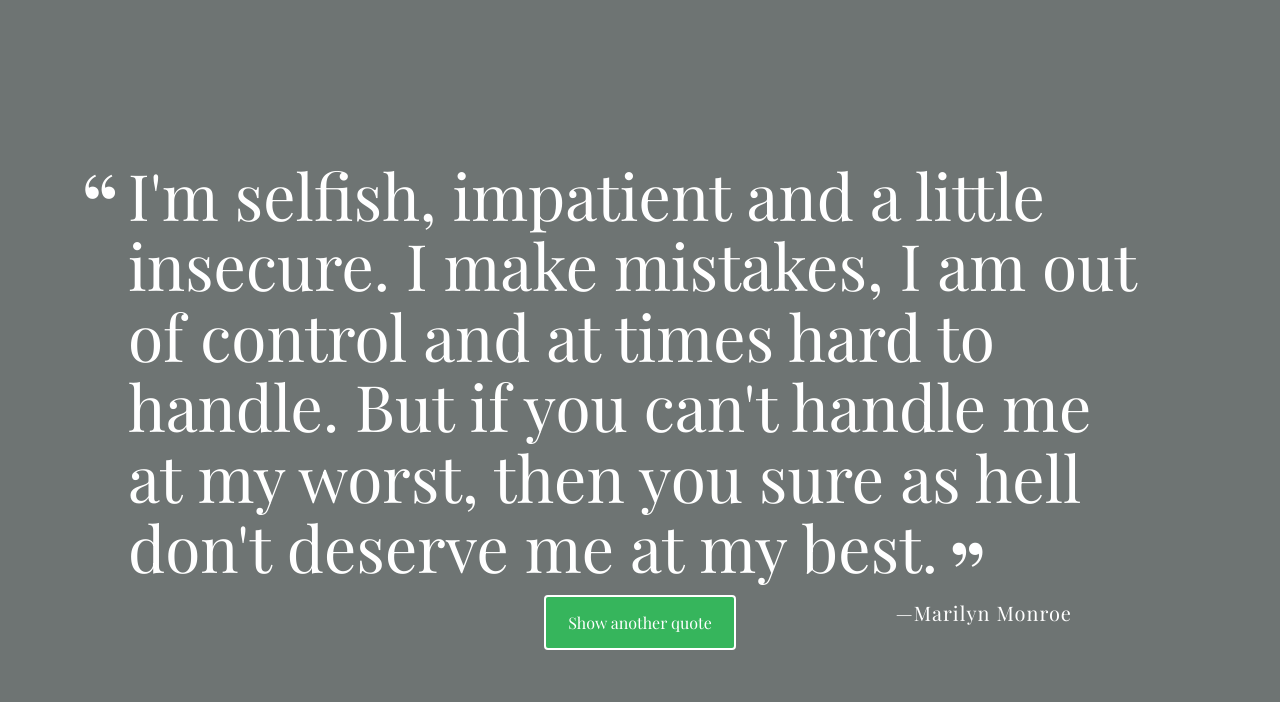
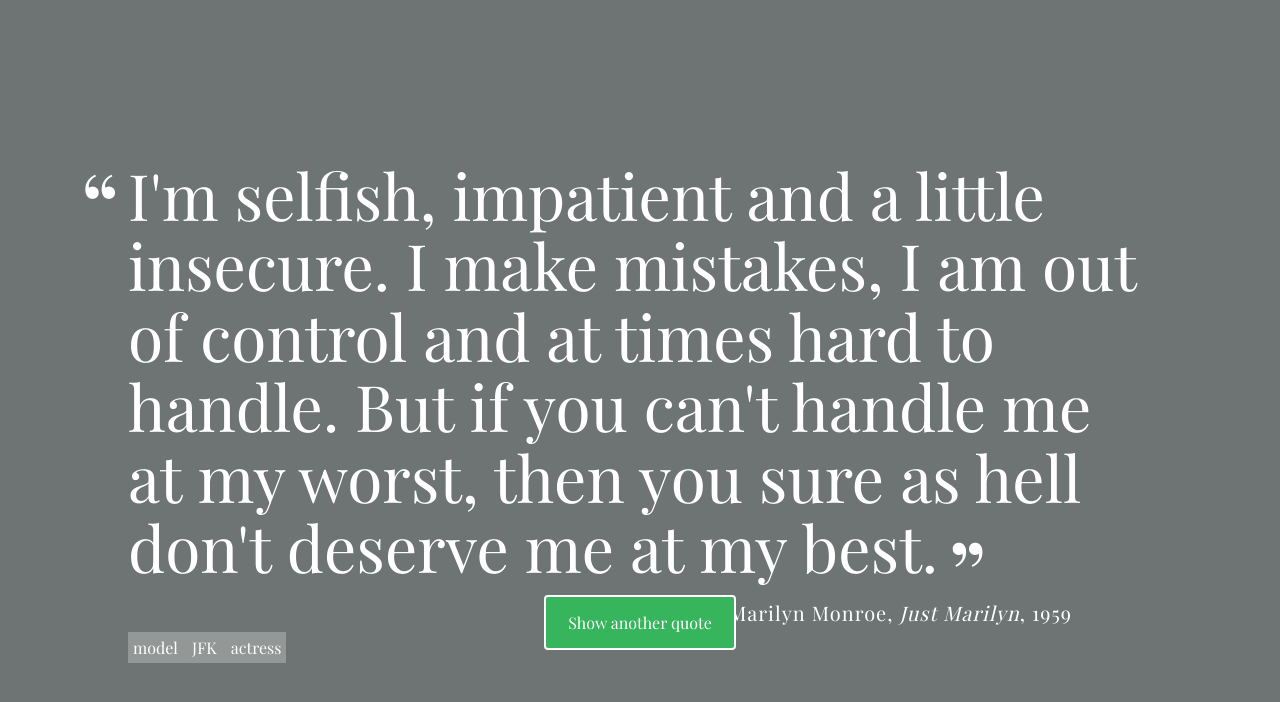
Before and after one commit to eliteclientele/techdegree-project-01, a plain HTML site: page index.html in a window 1280 px wide. Both pictures are taken after a click on the button "Show another quote". Drawn offline with nearby package versions, Linux system fonts and the light colour scheme; a web font is replaced by a local one.

Commit message:
added functionality to display tags
having a issue with the looping and the array appending other arrays  inside an object

```diff
--- a/css/styles.css
+++ b/css/styles.css
@@ -77,6 +77,11 @@ body {
 #loadQuote:focus {
   outline: none;
 }
+.tag {
+  text-align: center;
+  padding: 5px;
+  background: rgba(255,255,255,.25)
+}
 
 @media (max-width: 420px) {
   .quote {
--- a/js/script.js
+++ b/js/script.js
@@ -13,35 +13,35 @@ var quotes = [
         "quote": "Don't cry because it's over, smile because it happened.",
         "source": "Dr. Suess",
         "citation": "Cat and The Hat",
-        "year": 1967,
-        "tags": []
+        "year": "1967",
+        "tags": ['children', 'author']
     },
     {
         "quote": "I'm selfish, impatient and a little insecure. I make mistakes, I am out of control and at times hard to handle. But if you can't handle me at my worst, then you sure as hell don't deserve me at my best.",
         "source": "Marilyn Monroe",
         "citation": "Just Marilyn",
-        "year": 1959,
-        "tags": []
+        "year": "1959",
+        "tags": ['model', 'JFK', 'actress']
     },
     {
         "quote": "Be yourself; everyone else is already taken.",
         "source": "Oscar Wilde",
         "citation": "Amazing Observations",
-        "year": 1873,
+        "year": "1873",
         "tags": []
     },
     {
         "quote": "Two things are infinite: the universe and human stupidity; and I'm not sure about the universe.",
         "source": "Albert Einstein",
         "citation": "Theory of Humanity",
-        "year": 1933,
-        "tags": []
+        "year": "",
+        "tags": ['scientist', 'genius', 'relativity']
     },
     {
         "quote": "You only live once, but if you do it right, once is enough.",
         "source": "Mae West",
         "citation": "",
-        "year": 1972,
+        "year": "1972",
         "tags": []
     }
 ];
@@ -67,11 +67,28 @@ function printQuote() {
     var sourceParagraph = document.querySelector('.source');
     sourceParagraph.innerHTML = getQuote.source;
 
-    var citationSpan = document.getElementsByClassName('citation');
-    if (citationSpan !== null) {
-        citationSpan.innerHTML = getQuote.citation;
+    if (getQuote.citation) {
+        sourceParagraph.innerHTML += `<span class="citation"> ${getQuote.citation}</span>`;
     }
-    console.log(citationSpan);
+
+    if (getQuote.year) {
+        sourceParagraph.innerHTML += `<span class="year"> ${getQuote.year}</span>`;
+    }
+
+    var quoteBox = document.getElementById('quote-box');
+    var tagDiv = document.createElement('div');
+    quoteBox.appendChild(tagDiv);
+    if (getQuote.tags.length > 0) {
+        var getTags = getQuote["tags"];
+        for (var val in getTags) {
+            tagDiv.innerHTML += `<span class="tag">${getTags[val]} </span>`;
+        }
+
+    }
+
+
+
+
     var yearSpan = document.getElementsByClassName('year');
     yearSpan.innerHTML = getQuote.year;
 
```
